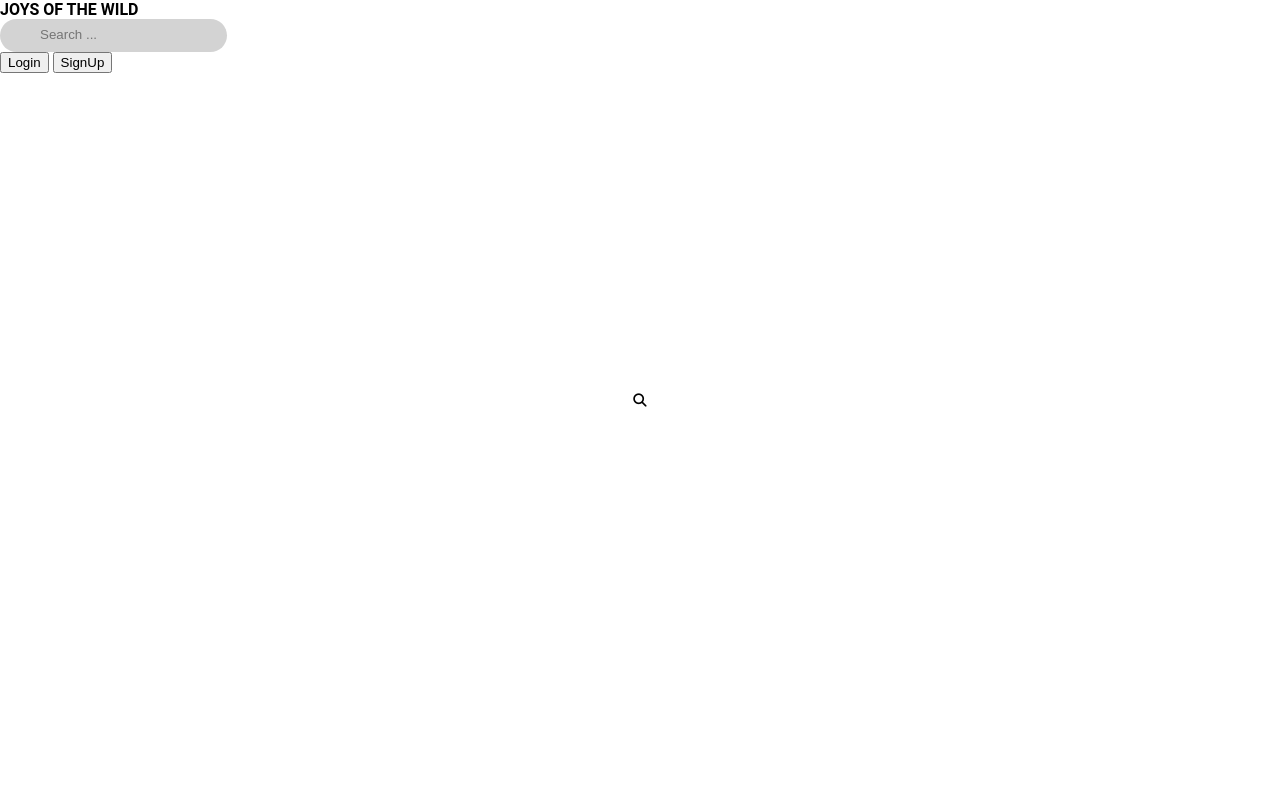
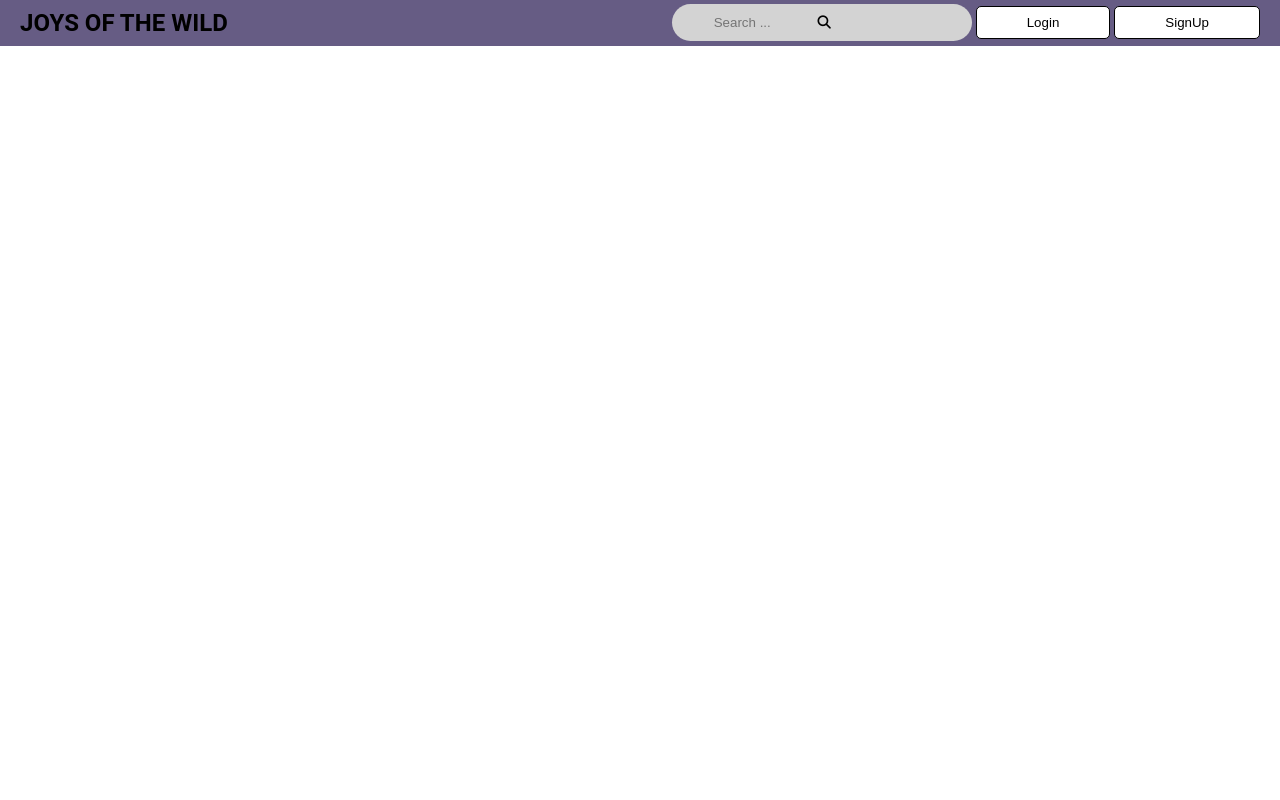
Before and after one commit to LeoDiduch/Joys-of-the-Wild, a PHP site: page / in a window 1280 px wide. Run offline with PHP 8.4, Linux system fonts and the light colour scheme; some libraries are stand-ins or nearby versions.

Commit message:
Debut mise en page, html + css header

```diff
--- a/css/style.css
+++ b/css/style.css
@@ -62,28 +62,60 @@ a {
 }
 /* ------------------------------- END RECURENTES -- */
 /* ------------------------------- SIMILAIRES ------ */
+.primary-btn {
+   border: solid 1px black;
+   padding: 8px 50px;
+   background-color: white;
+   border-radius: 5px;
+}
 /* ------------------------------- END SIMILAIRES -- */
-
-header a {
+header {
+   padding: 3px 20px;
+   background-color: var(--dark-blue);
+}
+header a#logo {
+   display: inline-block;
+   font-size: 24px;
    font-weight: 700;
+   line-height: 40px;
+   vertical-align: middle;;
 }
-header div#searchbar input#searchbox {
+header div#interface{
+   display: inline-block;
+   position: absolute;
+   top: 4px;
+   right: 20px;
+}
+header div#searchbar {
+   display: inline-block;
    position: relative;
-   border: none;
    background-color: lightgray;
    border-radius: 20px;
    padding: 8px 10px 10px 40px;
+   width: 300px;
+}
+header div#searchbar input {
+   border: none;
+   background-color: lightgray;
 }
 header div#searchbar button {
    position: absolute;
    top: 0;
    bottom: 0;
-   left: 0;
+   left: 5px;
    right: 0;
    border: none;
    background-color: transparent;
+   cursor: pointer;
+}
 
+header div#connect {
+   display: inline-block;
 }
+header div#connect button {
+   cursor: pointer;
+}
+
 /* ------------------------ MEDIA QUERIES 960px ---- */
 @media screen and (max-width: 960px) {
    .center {
--- a/index.html
+++ b/index.html
@@ -20,21 +20,28 @@
 
 <body>
     <header>
-        <a href="" class="logo">JOYS OF THE WILD</a>
+        <a href="index.html" id="logo">JOYS OF THE WILD</a>
 
+        <div id="interface">
             <div id="searchbar">
+                <button type="submit"><i class="fa fa-search"></i></button>
                 <input type="text" id="searchbox" placeholder="Search ...">
-            <button type="submit"><i class="fa fa-search"></i></button>
             </div>
 
             <div id="connect">
                 <button id="login" class="primary-btn">Login</button>
                 <button id="signup" class="primary-btn">SignUp</button>
             </div>
+        </div>
+
+
     </header>
+
     <main>
 
     </main>
+
+    <footer></footer>
 </body>
 
 </html>
```
Lines whose indentation alone changed are shown as unchanged.
